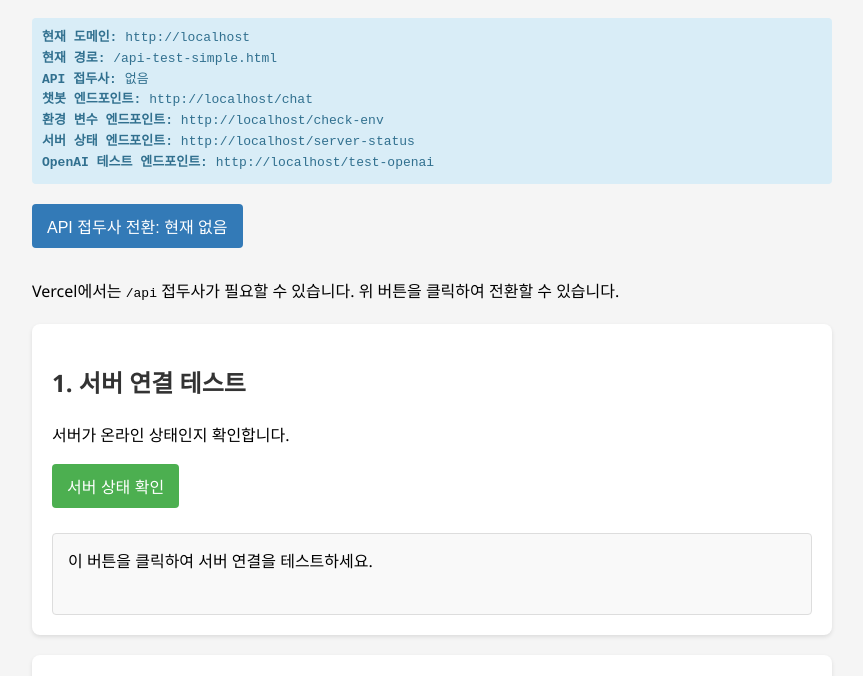
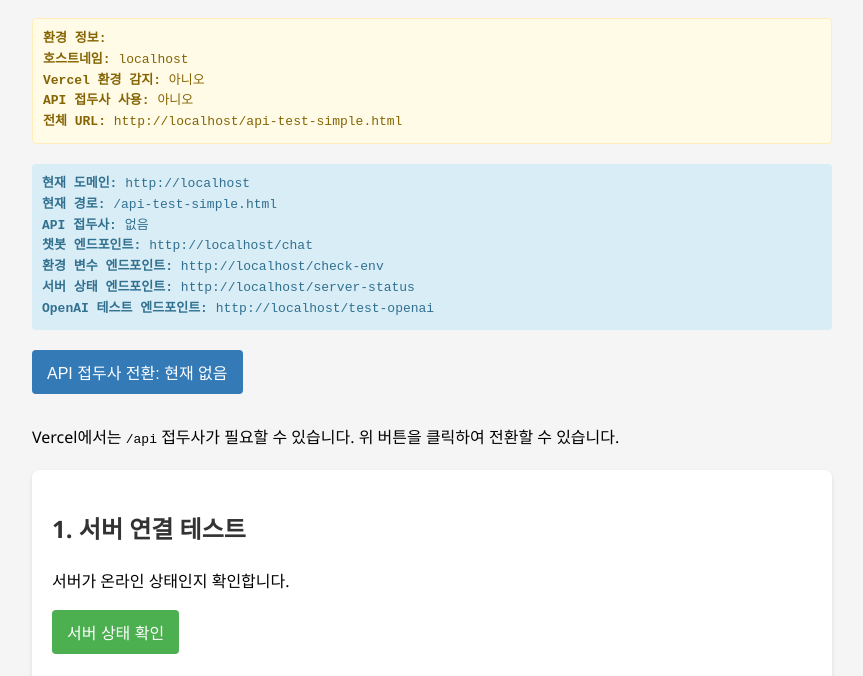
Before and after one commit to bcshine/leadership_07, a website: page api-test-simple.html in a window 1280 px wide. Shown: the part 96-772 px from the top of the page, without its empty margins (208-1071 px from the left). Drawn offline with Linux system fonts and the light colour scheme.

Commit message:
Fix API path issues in Vercel deployment and improve debugging information

```diff
--- a/api-test-simple.html
+++ b/api-test-simple.html
@@ -73,10 +73,23 @@
         .toggle-btn:hover {
             background-color: #286090;
         }
+        .debug-info {
+            background-color: #fffbe6;
+            color: #856404;
+            font-family: monospace;
+            padding: 10px;
+            border-radius: 4px;
+            margin-bottom: 20px;
+            border: 1px solid #ffeeba;
+        }
     </style>
 </head>
 <body>
     <h1>간단한 API 테스트</h1>
+
+    <div class="debug-info" id="debug-info">
+        환경 정보 로딩 중...
+    </div>
 
     <div class="info" id="domain-info">
         현재 도메인 정보 로딩 중...
@@ -117,26 +130,43 @@
 
     <script>
         // Vercel 환경에서는 기본적으로 API 접두사를 사용하도록 설정
-        let useApiPrefix = window.location.hostname.includes('vercel.app');
+        const isVercelEnv = window.location.hostname.includes('vercel.app');
+        console.log('Current hostname:', window.location.hostname);
+        console.log('Is Vercel environment:', isVercelEnv);
+
+        let useApiPrefix = isVercelEnv;
 
         // API 경로 접두사 전환 버튼
         document.getElementById('toggle-api-prefix').addEventListener('click', function() {
             useApiPrefix = !useApiPrefix;
             this.textContent = `API 접두사 전환: 현재 ${useApiPrefix ? '/api' : '없음'}`;
+            console.log('API prefix toggled:', useApiPrefix ? '/api' : 'none');
             updateDomainInfo();
         });
 
         // API 경로 가져오기 함수
         function getApiPath(endpoint) {
-            return useApiPrefix ? `/api${endpoint}` : endpoint;
+            const apiPath = useApiPrefix ? `/api${endpoint}` : endpoint;
+            console.log(`API path for ${endpoint}:`, apiPath);
+            return apiPath;
         }
 
         // 페이지 로드 시 현재 도메인 정보 표시
         function updateDomainInfo() {
             const domainInfo = document.getElementById('domain-info');
+            const debugInfo = document.getElementById('debug-info');
             const currentDomain = window.location.origin;
             const currentPath = window.location.pathname;
             const prefix = useApiPrefix ? '/api' : '';
+
+            // 디버그 정보 표시
+            debugInfo.innerHTML = `
+                <strong>환경 정보:</strong><br>
+                <strong>호스트네임:</strong> ${window.location.hostname}<br>
+                <strong>Vercel 환경 감지:</strong> ${isVercelEnv ? '예' : '아니오'}<br>
+                <strong>API 접두사 사용:</strong> ${useApiPrefix ? '예 (/api)' : '아니오'}<br>
+                <strong>전체 URL:</strong> ${window.location.href}
+            `;
 
             domainInfo.innerHTML = `
                 <strong>현재 도메인:</strong> ${currentDomain}<br>
@@ -149,7 +179,10 @@
             `;
         }
 
-        document.addEventListener('DOMContentLoaded', updateDomainInfo);
+        document.addEventListener('DOMContentLoaded', function() {
+            updateDomainInfo();
+            console.log('Domain info updated on page load');
+        });
 
         // 서버 상태 확인
         document.getElementById('test-server').addEventListener('click', async () => {
```
Also changed, not shown: script.js (+21 -5 lines), vercel.json.
